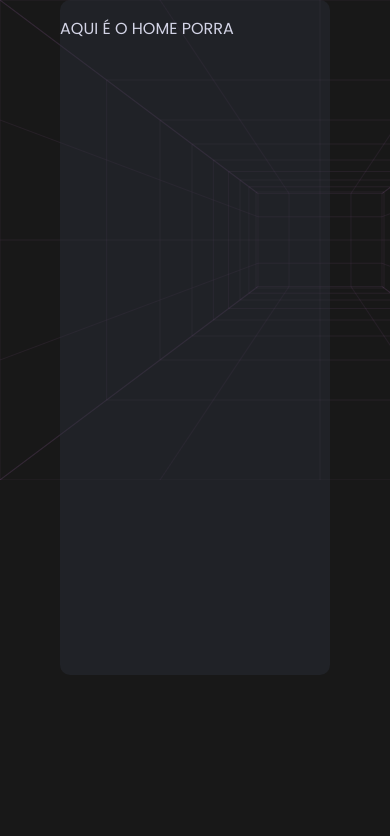
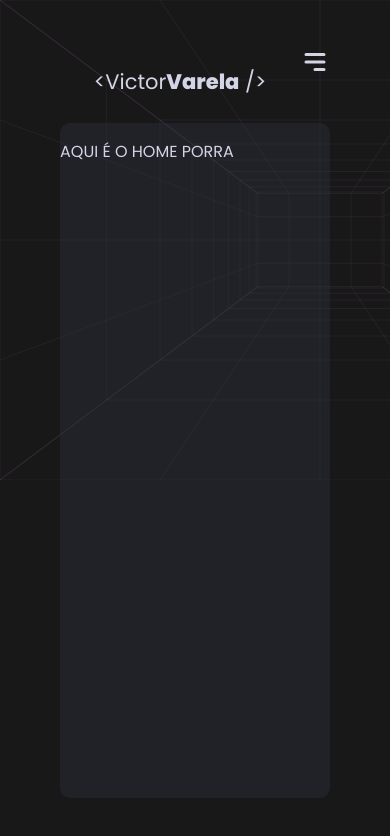
Before and after one commit to victorsvarela/portfolio, a React (Create React App) app: page / in a window 390 px wide. Shown: the top 836 px of the page. Built offline with nearby package versions, Linux system fonts and the light colour scheme.

Commit message:
fix: adjusted position close and open button the menu mobile

```diff
--- a/src/Sections/Navbar/index.jsx
+++ b/src/Sections/Navbar/index.jsx
@@ -36,11 +36,24 @@ const NavBar = () => {
   };
 
   return (
+    <>
+      <Style.HeaderNavbar>
+        <Style.WrapperLogoNav>
+          <Style.Logo size="medium">
+            {`<Victor`}
+            <span>Varela</span>
+            {` />`}
+          </Style.Logo>
+        </Style.WrapperLogoNav>
+        <Style.ButtonChangeOpenCloseMenu onClick={() => handleClickMenu()}>
+          <HiMenuAlt3 />
+        </Style.ButtonChangeOpenCloseMenu>
+      </Style.HeaderNavbar>
       <Style.Nav isOpen={isOpen}>
-      <Style.ButtonCloseMenu onClick={() => handleClickMenu()}>
-        X
-      </Style.ButtonCloseMenu>
         <Style.WrapperLogoNav>
+          <Style.ButtonChangeOpenCloseMenu onClick={() => handleClickMenu()}>
+            <MdClose />
+          </Style.ButtonChangeOpenCloseMenu>
           <Style.Logo>
             {`<Victor`}
             <span>Varela</span>
@@ -70,6 +83,7 @@ const NavBar = () => {
           ))}
         </Style.WrapperMenuList>
       </Style.Nav>
+    </>
   );
 };
 
--- a/src/Sections/Navbar/style.js
+++ b/src/Sections/Navbar/style.js
@@ -1,13 +1,24 @@
 import styled from "styled-components";
+
+export const HeaderNavbar = styled.header`
+  display: flex;
+  padding: 5px 60px;
+  align-items: center;
+  justify-content: space-between;
+`;
 
 export const Nav = styled.nav`
   width: 100%;
   height: 100%;
   display: ${(props) => (props.isOpen ? "flex" : "none")};
-  justify-content: center;
+  justify-content: flex-start;
   flex-direction: column;
   align-items: center;
   box-sizing: border-box;
+  position: absolute;
+  top: 0;
+  left: 0;
+  background-color: #181818;
 
   @media (min-width: 769px) {
     display: flex;
@@ -16,9 +27,16 @@ export const Nav = styled.nav`
     padding: 0 60px;
   }
 `;
-export const ButtonCloseMenu = styled.p`
-  text-align: end;
-  width: 300px;
+export const ButtonChangeOpenCloseMenu = styled.div`
+  width: auto;
+  height: 30px;
+  display: flex;
+  justify-content: flex-end;
+
+  svg {
+    width: 30px;
+    height: 30px;
+  }
 
   @media (min-width: 769px) {
     display: none;
@@ -28,6 +46,8 @@ export const ButtonCloseMenu = styled.p`
 export const WrapperLogoNav = styled.div`
   display: flex;
   flex-direction: column;
+  width: 90%;
+  margin-top: 40px;
 
   @media (min-width: 769px) {
     padding-right: 20px;
@@ -37,7 +57,12 @@ export const Logo = styled.p`
   width: 100%;
   font-weight: 400;
   text-align: center;
-  font-size: 21px;
+  font-size: ${(props) =>
+    props.size === "small"
+      ? "18px"
+      : props.size === "medium"
+      ? "21px"
+      : "25px"};
 
   span {
     font-weight: 800;
```
Lines whose indentation alone changed are shown as unchanged.
